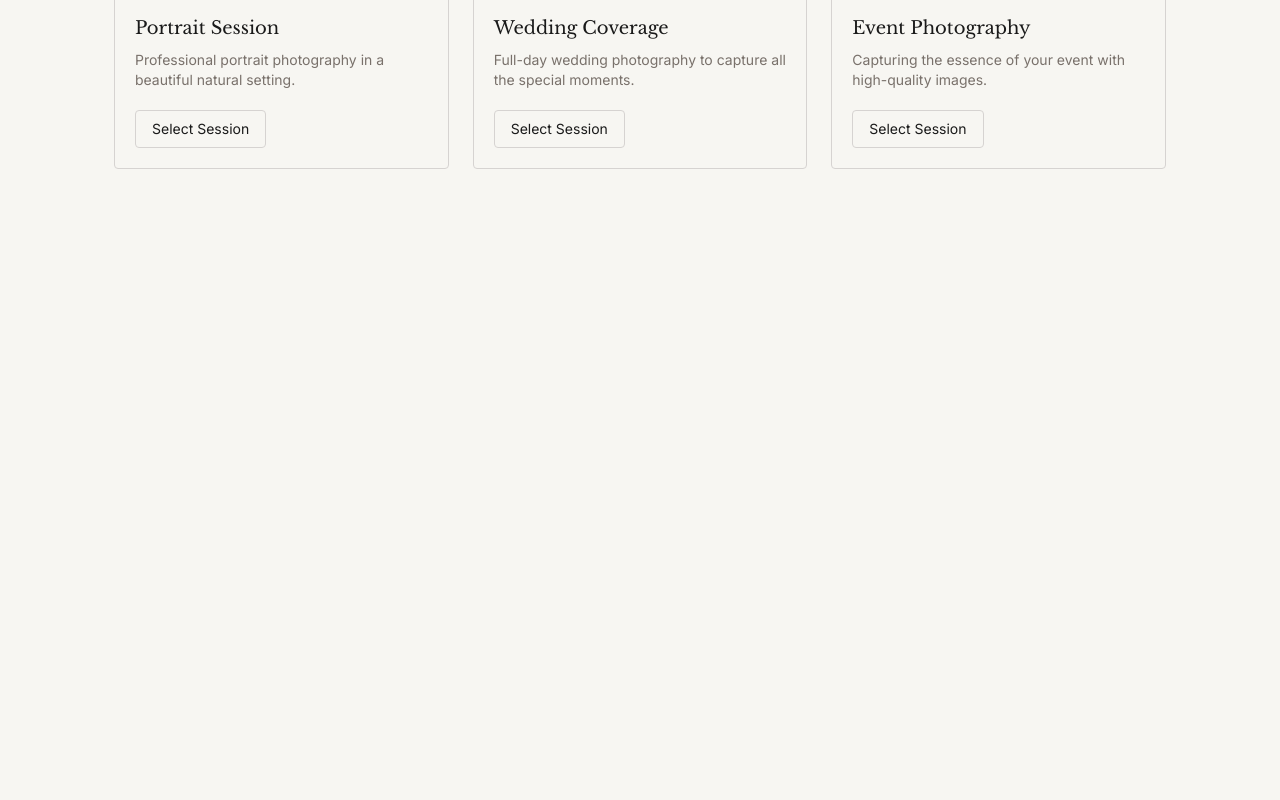
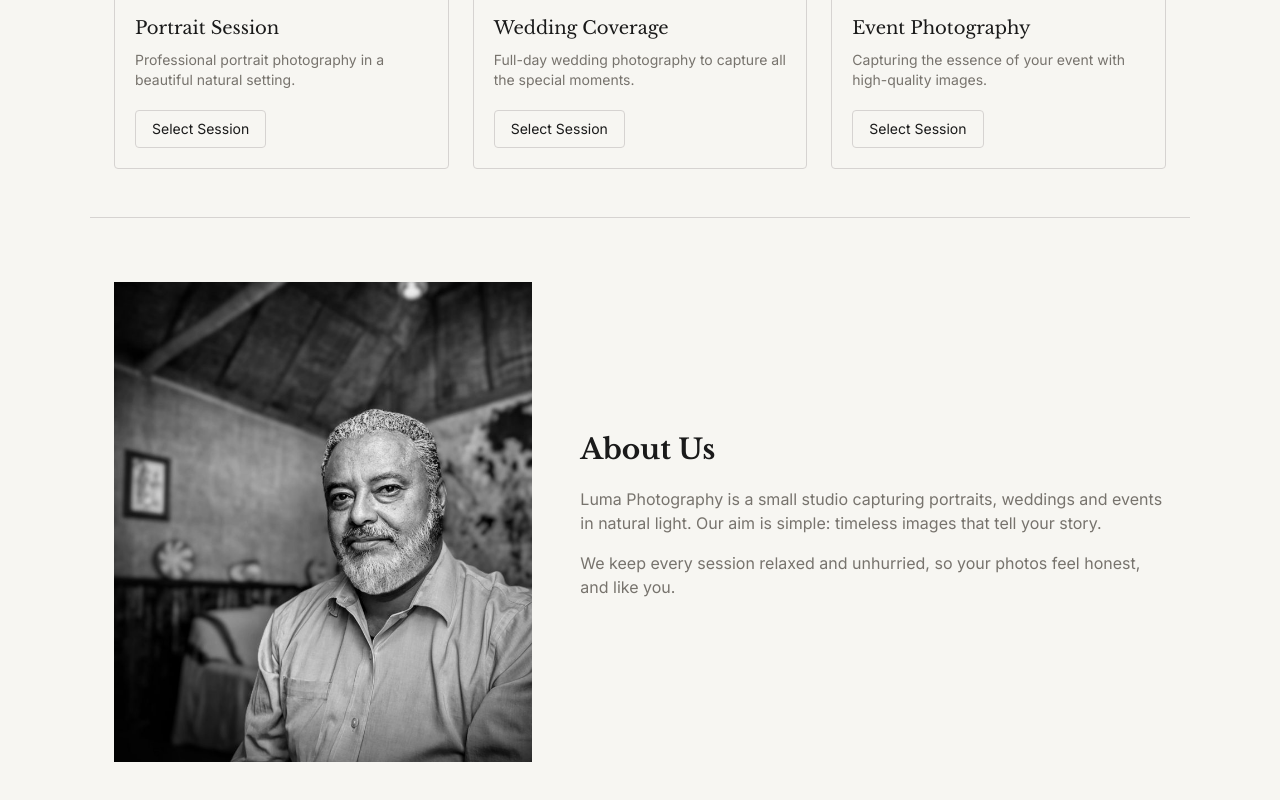
Before and after one commit to aadhu01-pixel/PracticumPhotographyPortfolioProject, a React (Vite) app in the folder week2/: page / in a window 1280 px wide. Shown: the part 2157-2957 px from the top of the page. Before the commit the page ends 2374 px from the top, so only its background shows below. Built offline with nearby package versions, Linux system fonts and the light colour scheme.

Commit message:
feat: rebuild About section with responsive Tailwind layout

```diff
--- a/week2/src/App.jsx
+++ b/week2/src/App.jsx
@@ -2,6 +2,7 @@ import { Header } from "./components/Header";
 import { Hero } from './components/Hero';
 import { Gallery } from "./components/Gallery";
 import { Sessions } from "./components/Sessions";
+import { About } from "./components/About";
 
 function App() {
   return (
@@ -10,6 +11,7 @@ function App() {
       <Hero />
       <Gallery />
       <Sessions />
+      <About />
     </div>
   );
 }
--- a/week2/src/components/About.jsx
+++ b/week2/src/components/About.jsx
@@ -0,0 +1,32 @@
+
+export function About() {
+    return (
+        <section
+            id="about"
+            className="mx-auto grid max-w-[1100px] grid-cols-1 items-center gap-8 border-t border-stone-300 px-6 py-12 lg:grid-cols-[1fr_1.4fr] lg:gap-12 lg:py-16"
+        >
+            <img
+                src="/images/about/about.jpg"
+                alt="Black-and-white portrait of a smiling man with a grey beard"
+                className="aspect-[4/5] max-h-[480px] w-full object-cover"
+            />
+
+            <div>
+                <h2 className="mb-4 font-heading text-[1.75rem] font-bold">
+                    About Us
+                </h2>
+
+                <p className="mb-4 max-w-[42rem] text-ink-soft">
+                    Luma Photography is a small studio capturing portraits,
+                    weddings and events in natural light. Our aim is simple:
+                    timeless images that tell your story.
+                </p>
+
+                <p className="mb-4 max-w-[42rem] text-ink-soft">
+                    We keep every session relaxed and unhurried, so your
+                    photos feel honest, and like you.
+                </p>
+            </div>
+        </section>
+    );
+}
--- a/week2/src/components/SessionCard.jsx
+++ b/week2/src/components/SessionCard.jsx
@@ -13,11 +13,11 @@ export function SessionCard({ session }) {
             />
 
             <div className="p-5">
-                <h3 className="mb-2 font-['Libre_Baskerville'] text-lg">
+                <h3 className="mb-2 font-heading text-lg">
                     {session.title}
                 </h3>
 
-                <p className="mb-5 text-sm text-stone-500">
+                <p className="mb-5 text-sm text-ink-soft">
                     {session.description}
                 </p>
 
@@ -25,8 +25,8 @@ export function SessionCard({ session }) {
                     type="button"
                     onClick={() => setSelected(!selected)}
                     className={`rounded-sm border px-4 py-2 text-sm transition ${selected
-                            ? "border-amber-700 bg-amber-700 text-white"
-                            : "border-stone-300 hover:border-amber-700"
+                        ? "border-amber-700 bg-amber-700 text-white"
+                        : "border-stone-300 hover:border-amber-700"
                         }`}
                 >
                     {selected ? "Selected ✓" : "Select Session"}
--- a/week2/src/components/Sessions.jsx
+++ b/week2/src/components/Sessions.jsx
@@ -18,11 +18,11 @@ export function Sessions() {
             id="sessions"
             className="mx-auto max-w-[1100px] border-t border-stone-300 px-6 py-12"
         >
-            <h2 className="mb-4 font-['Libre_Baskerville'] text-3xl">
+            <h2 className="mb-4 font-heading text-3xl font-bold">
                 Sessions
             </h2>
 
-            <p className="mb-6 text-stone-500">
+            <p className="mb-6 text-ink-soft">
                 Ready to capture your next great moment? Choose a session,
                 then book it using the form below.
             </p>
@@ -34,8 +34,8 @@ export function Sessions() {
                         type="button"
                         onClick={() => setFilter(category)}
                         className={`rounded-full border px-4 py-2 text-sm transition ${filter === category
-                                ? "border-amber-700 bg-amber-700 text-white"
-                                : "border-stone-300 hover:border-amber-700"
+                            ? "border-amber-700 bg-amber-700 text-white"
+                            : "border-stone-300 hover:border-amber-700"
                             }`}
                     >
                         {category}
```
Also changed, not shown: week2/public/images/about/about.jpg (added).
